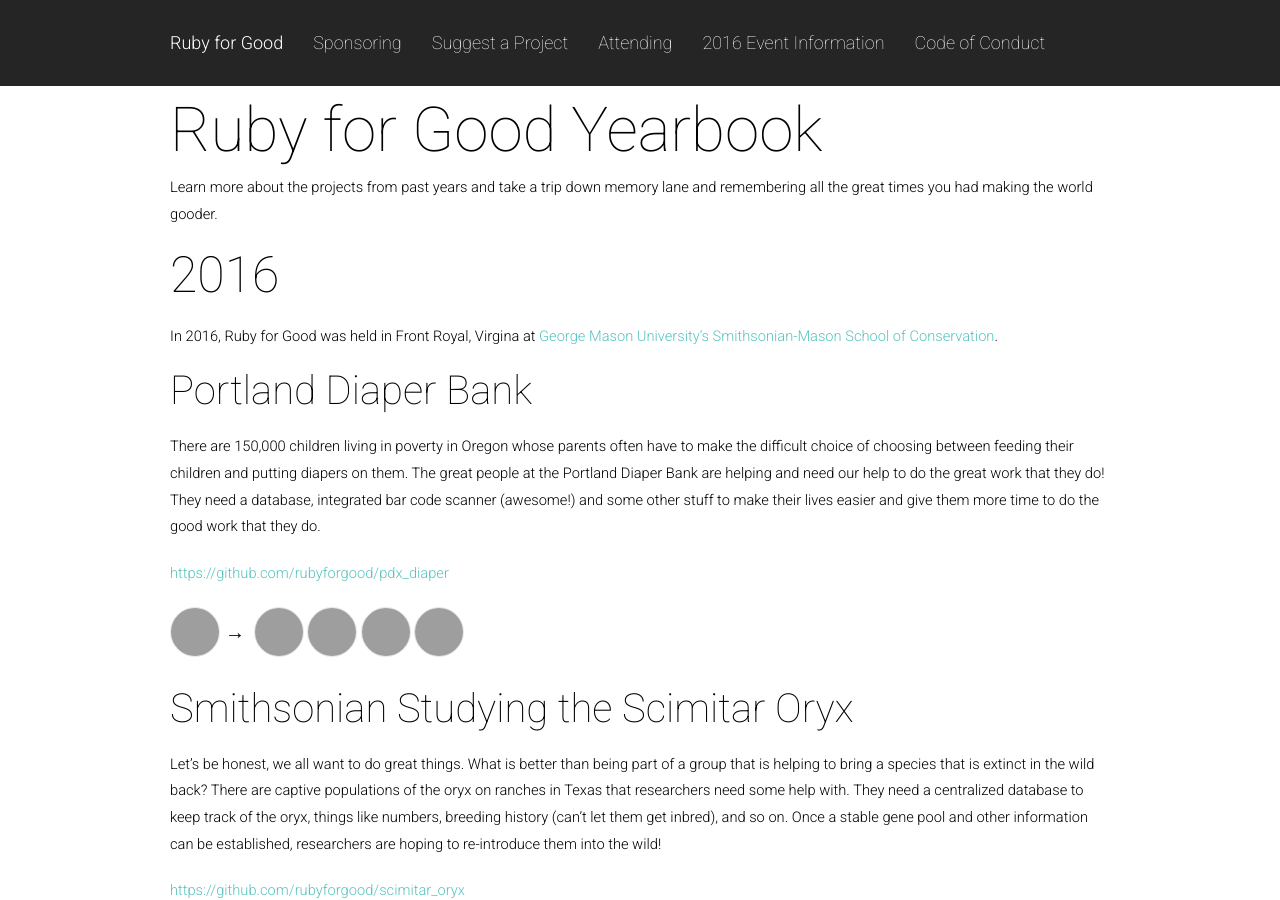
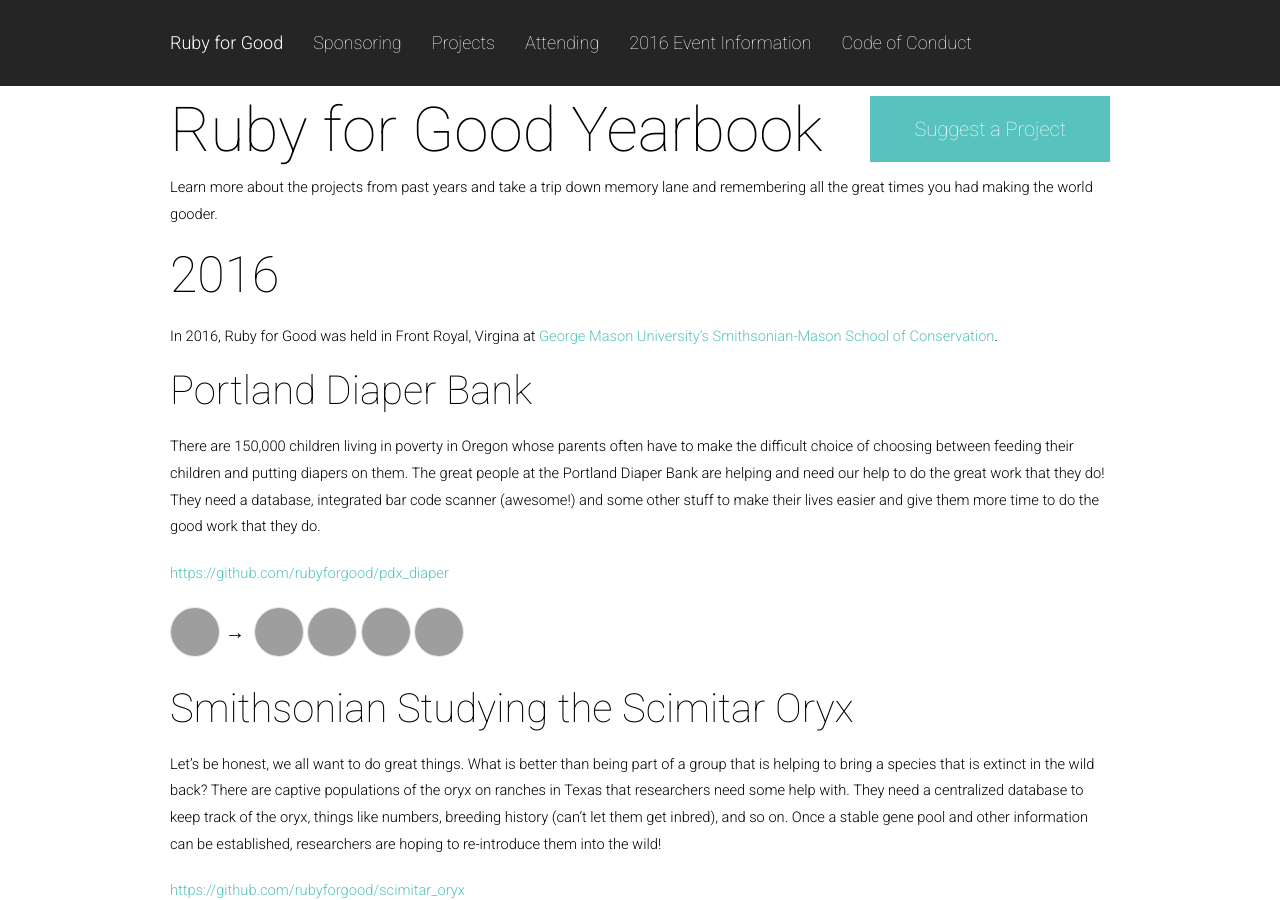
Before and after one commit to rubyforgood/rubyforgood.org--old, a Jekyll site: the page built from yearbook.md, in a window 1280 px wide and 900 px high, cut to the strip 0-900 px from the top of the window. Built offline with Jekyll 4.4.1, drawn with Linux system fonts in a browser that asks for light colours; grey boxes are pictures that could not be loaded.

Commit message:
Link to Projects in main navigation.

```diff
--- a/_includes/header.html
+++ b/_includes/header.html
@@ -10,7 +10,7 @@
       <ul class="navigation-bar navigation-bar-left">
         <li><a href="/"><strong>Ruby for Good</strong></a></li>
         <li><a href="/sponsors.html">Sponsoring</a></li>
-        <li><a href="/submit-project.html">Suggest a Project</a></li>
+        <li><a href="/yearbook.html">Projects</a></li>
         <li><a href="/attend.html">Attending</a></li>
         <li><a href="/2016.html">2016 Event Information</a></li>
         <li><a href="/coc.html">Code of Conduct</a></li>
--- a/yearbook.md
+++ b/yearbook.md
@@ -1,6 +1,10 @@
 ---
 layout: page
 ---
+
+<div class="btn-wrapper pull-right">
+<a href="/submit-project.html" class="btn btn-sm btn-primary">Suggest a Project</a>
+</div>
 
 <!--
   Template for Project
```
